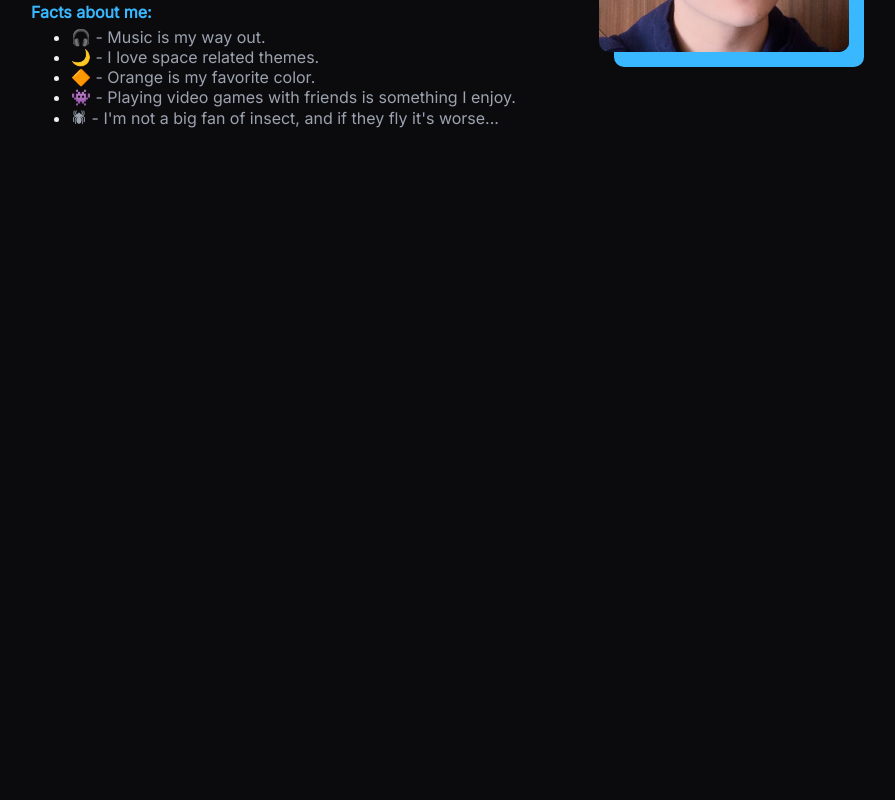
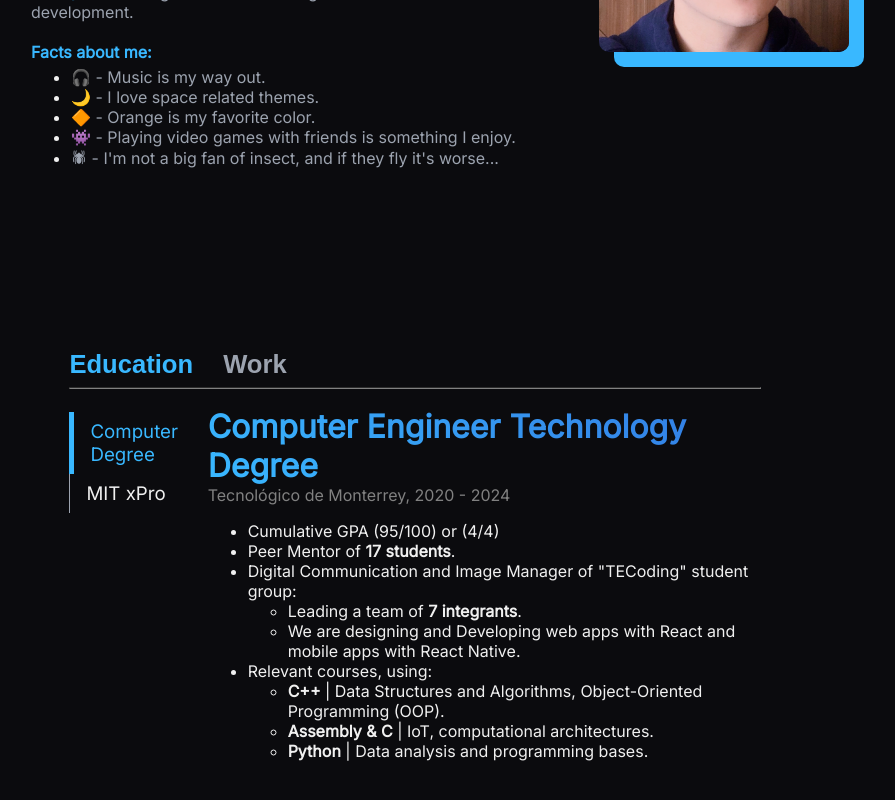
Before and after one commit to JoseNaime/JoseNaime.github.io, a React (Create React App) app: page / in a window 1280 px wide. Shown: the part 1180-1980 px from the top of the page, without its empty margins (225-1120 px from the left). Before the commit the page ends 1458 px from the top, so only its background shows below. Built offline with nearby package versions, Linux system fonts and the light colour scheme; the HTML template or start-up script is replaced by a standard one.

Commit message:
About section and Experience added

```diff
--- a/src/App.css
+++ b/src/App.css
@@ -1,3 +1,8 @@
+@keyframes fadeIn{
+	from {opacity:0}
+	to{opacity:1}
+}
+
 aside {
 	color     : var(--gray);
 	position  : absolute;
@@ -11,16 +16,16 @@ aside {
 }
 
 .popup-wrapper {
-	z-index  : 10000;
-	width    : 100%;
-	position : fixed;
-	height   : 100%;
-	left     : 0;
-	pointer-events: none;
+	z-index        : 10000;
+	width          : 100%;
+	position       : fixed;
+	height         : 100%;
+	left           : 0;
+	pointer-events : none;
 }
 
-.popup-wrapper > *{
-	pointer-events: auto;
+.popup-wrapper > * {
+	pointer-events : auto;
 }
 
 .flex {
@@ -33,25 +38,25 @@ aside {
 	justify-content : space-between;
 }
 
-.badges-list{
-	width: 100%;
-	gap: 10px;
-	padding: 0;
-	display : flex;
+.badges-list {
+	width           : 100%;
+	gap             : 10px;
+	padding         : 0;
+	display         : flex;
 	list-style-type : none;
-	margin: 0 0 10px 0;
+	margin          : 0 0 10px 0;
 }
 
 .blur-background {
 	position        : fixed;
-	top: 0;
-	left: 0;
+	top             : 0;
+	left            : 0;
 	z-index         : 100;
 	backdrop-filter : blur(5px);
 	width           : 100%;
 	height          : 100%;
-	pointer-events : none;
-	transition: all 1s;
+	pointer-events  : none;
+	transition      : all 1s;
 }
 
 .blur-background.hidden {
@@ -61,7 +66,7 @@ aside {
 .popup-container {
 	display          : flex;
 	position         : absolute;
-	box-shadow: 0px 5px 10px rgba(0, 0, 0, .7);
+	box-shadow       : 0px 5px 10px rgba(0, 0, 0, .7);
 	z-index          : 1000;
 	padding          : 40px;
 	height           : 80vh;
@@ -71,13 +76,13 @@ aside {
 	left             : 50%;
 	transform        : translate(-50%, -50%);
 	overflow         : hidden;
-	transition: all 1s;
-	opacity: 1
+	transition       : all 1s;
+	opacity          : 1
 }
 
 .popup-container.hidden {
-	left: -150%;
-	opacity: 0;
+	left    : -150%;
+	opacity : 0;
 }
 
 .popup-close {
@@ -135,57 +140,124 @@ aside {
 	margin : auto;
 }
 
-#about .info-container{
-	position: relative;
-	display: inline-flex;
-	justify-content: space-between;
+#about .info-container {
+	position        : relative;
+	display         : inline-flex;
+	justify-content : space-between;
 }
 
-#about .info-container ul{
-	margin-top: 5px;
+#about .info-container ul {
+	margin-top : 5px;
 }
 
-#about .info-container img{
-	border-radius: 10px;
-	position: absolute;
-	right: -50px;
-	width: 250px;
-	height: 250px;
-	box-shadow: 15px 15px var(--light_blue)
+#about .info-container img {
+	border-radius : 10px;
+	position      : absolute;
+	right         : -50px;
+	width         : 250px;
+	height        : 250px;
+	box-shadow    : 15px 15px var(--light_blue)
 }
 
-#about .info-container .info{
-	width: 65%;
+#about .info-container .info {
+	width : 65%;
 }
 
-#markdown {
+#experience {
+	width: 90%;
+	margin : 10rem auto;
+}
+
+#experience hr{
+	border-color: var(--dark_gray);
+}
+
+#experience .options {
+	display : inline-flex;
+	gap     : 30px;
+}
+
+#experience .active {
+	color : var(--light_blue);
+}
+
+#experience .container {
+	display    : inline-flex;
+	margin-top : 10px;
+}
+
+#experience button {
+	color            : var(--gray);
+	padding          : 0;
+	font-size        : 1.6rem;
+	font-weight      : bold;
+	background-color : transparent;
+	border           : 0;
+}
+
+#experience .container > ul {
+	padding    : 0;
+	margin     : 5px 0 0 0;
+	width      : 20%;
+	list-style : none;
+}
+
+#experience .container > ul li {
+	padding-left : 1rem;
+	border-left  : 1px solid var(--gray);
+	font-weight  : normal;
+	transition   : all .5s;
+}
+
+#experience .container > ul li.active {
+	border-left : 5px solid var(--light_blue);
+}
+
+#experience .container > ul h3 {
+	padding     : 0.5rem 0;
+	font-weight : normal;
+}
+
+#experience .container .markdown {
+	width : 80%;
+}
+
+.markdown > *{
+	animation: fadeIn 1s forwards;
+}
+
+.markdown h1 {
+	font-size : 2rem;
+}
+
+#markdown-popup {
 	flex       : 1;
 	margin-top : 25px;
 	overflow   : scroll;
 }
 
-#markdown h1 {
+#markdown-popup h1 {
 	padding-bottom : .3em;
 	font-size      : 2rem;
 	border-bottom  : 1px solid var(--dark_gray);
 }
 
-#markdown h2 {
+#markdown-popup h2 {
 	padding-bottom : .3em;
 	font-size      : 1.5rem;
 	border-bottom  : 1px solid var(--dark_gray);
 }
 
-#markdown p {
+#markdown-popup p {
 	margin : 1rem 0;
 }
 
-#markdown img {
+#markdown-popup img {
 	width : 100%;
 }
 
-#markdown::-webkit-scrollbar {
-	display: none;
+#markdown-popup::-webkit-scrollbar {
+	display : none;
 }
 
 @media (max-width : 768px) {
--- /dev/null
+++ b/src/Assets/Data/Experience/Education.js
@@ -0,0 +1,33 @@
+const education = [
+
+    {
+        active: true,
+        title: 'Computer Degree',
+        markdown: `
+# Computer Engineer Technology Degree
+###### Tecnológico de Monterrey, 2020 - 2024
+* Cumulative GPA (95/100) or (4/4)
+* Peer Mentor of **17 students**.
+* Digital Communication and Image Manager of "TECoding" student group:
+  * Leading a team of **7 integrants**.
+  * We are designing and Developing web apps with React and mobile apps with React Native.
+* Relevant courses, using:
+  * **C++** | Data Structures and Algorithms, Object-Oriented Programming (OOP).
+  * **Assembly & C** | IoT, computational architectures.
+  * **Python** | Data analysis and programming bases.
+`
+    },
+    {
+        active: false,
+        title: 'MIT xPro',
+        markdown: `
+# Full Stack Developer (MERN).
+###### MIT xPro, 2021 - 2022.
+
+* Using MongoDb, Express, React and Node as web development stack.
+* Applying DevOps to projects, by testing with Jest and developing in Git with Github
+`
+    }
+];
+
+export default education;
--- /dev/null
+++ b/src/Assets/Data/Experience/Work.js
@@ -0,0 +1,16 @@
+const work = [
+    {
+        active: true,
+        title: 'ANM Inc',
+        markdown: `
+# Software Engineer Intern
+###### ANM Inc. , May 2021 - present
+
+* Development with HTML, CSS, JS, and Apex; working with Salesforce platform and components.
+* Front-end and back-end intern development
+* Debugging & fixing with help of the Checkmarx software
+`
+    }
+];
+
+export default work;
--- a/src/Components/AboutMe.jsx
+++ b/src/Components/AboutMe.jsx
@@ -1,6 +1,7 @@
 import React from 'react';
 import Emoji from './Emoji'
 import portfolioImage from '../Assets/Images/Web_Face_JN.jpg'
+import Experience from './Experience'
 
 /*const badgesLinks = [
     "https://img.shields.io/badge/React-Intermediate-blue",
@@ -33,8 +34,8 @@ function AboutMe({asideText, handleProjectClick}) {
                         <br/>
                         <p>
                             Since then, I've developed multiple projects in my free time, and I keep learning more about
-                            the
-                            MERN stack <b>(MongoDB, Express, React, and Node)</b>.
+                            web technologies, currently I'm working with the
+                            <b> MERN</b> stack <b>(MongoDB, Express, React, and Node)</b> and looking forward to learning more about mobile development.
                         </p>
                         <br/>
                         <p><b>Facts about me:</b></p>
@@ -48,6 +49,8 @@ function AboutMe({asideText, handleProjectClick}) {
                     </div>
                     <img src={portfolioImage} alt={"Jose Naime"}/>
                 </div>
+
+                <Experience/>
 
 
 
--- /dev/null
+++ b/src/Components/Experience.jsx
@@ -0,0 +1,54 @@
+import React, {useState, useEffect} from 'react';
+import ReactMarkdown from 'react-markdown'
+import educationData from '../Assets/Data/Experience/Education'
+import workData from '../Assets/Data/Experience/Work'
+import remarkGfm from 'remark-gfm'
+
+function Experience() {
+    const [experienceSection, setExperienceSection] = useState("education");
+    const [activeEducationSection, setActiveEducationSection] = useState(educationData[0]);
+    const [activeWorkSection, setActiveWorkSection] = useState(workData[0]);
+
+    const handleExperienceSectionClick = (ev) => {
+        const clickedSection = ev.target.value;
+        if (experienceSection === clickedSection) return 0;
+        setExperienceSection(clickedSection)
+    }
+
+    const educationTitles = educationData.map(el => {
+        el.active = (el === activeEducationSection)
+        return (
+            <li className={el.active ? "active" : ""}><h3 onClick={() => setActiveEducationSection(el)}>{el.title}</h3></li>)
+    })
+
+    const workTitles = workData.map(el => {
+        el.active = (el === activeWorkSection)
+        return (
+            <li className={el.active ? "active" : ""}><h3 onClick={() => setActiveWorkSection(el)}>{el.title}</h3></li>)
+    })
+
+    return (
+        <div id="experience">
+            <div className={"options"}>
+                <button className={experienceSection === "education" ? "active" : ""}
+                        onClick={ev => handleExperienceSectionClick(ev)} value="education">Education
+                </button>
+                <button className={experienceSection === "work" ? "active" : ""}
+                        onClick={ev => handleExperienceSectionClick(ev)} value="work">Work
+                </button>
+            </div>
+            <hr/>
+            <div className={"container"}>
+                <ul>
+                    {(experienceSection === "education") ? educationTitles : workTitles}
+                </ul>
+                <ReactMarkdown className={"markdown"}
+                               children={(experienceSection === "education") ? activeEducationSection.markdown : activeWorkSection.markdown}
+                               remarkPlugins={[remarkGfm]}/>
+            </div>
+
+        </div>
+    );
+}
+
+export default Experience;
--- a/src/Components/MarkdownPopup.jsx
+++ b/src/Components/MarkdownPopup.jsx
@@ -18,7 +18,7 @@ function MarkdownPopup({url, handleClosePopupClick, displayMarkdownPopup}) {
                 <FontAwesomeIcon className="popup-close" icon={faTimesCircle} size={"2x"}
                                  onClick={handleClosePopupClick}/>
                 {loading ?
-                    <div id="markdown">
+                    <div id="markdown-popup">
                         <ReactMarkdown
                             children={file}
                             remarkPlugins={[remarkGfm]}/>
```
